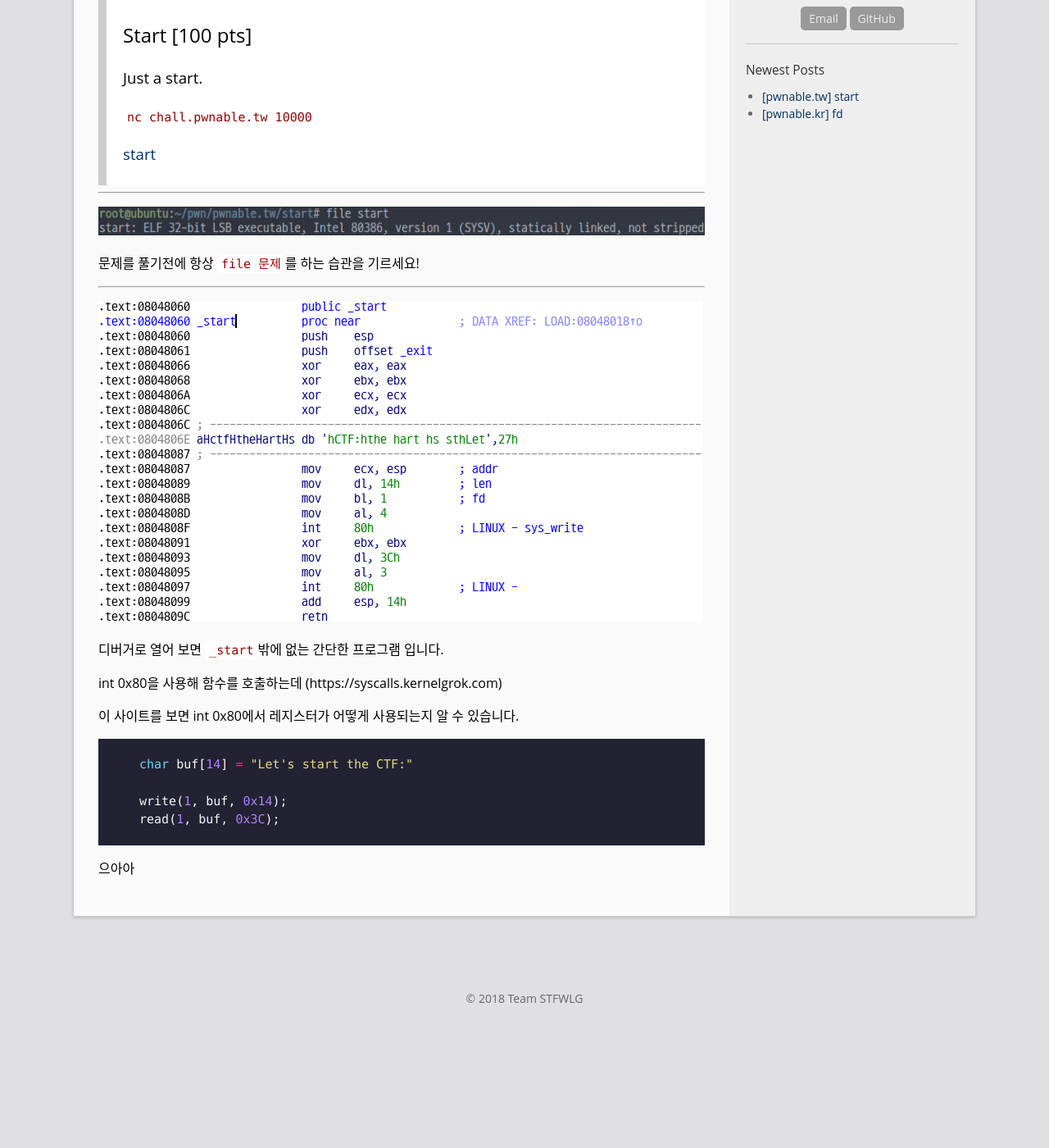
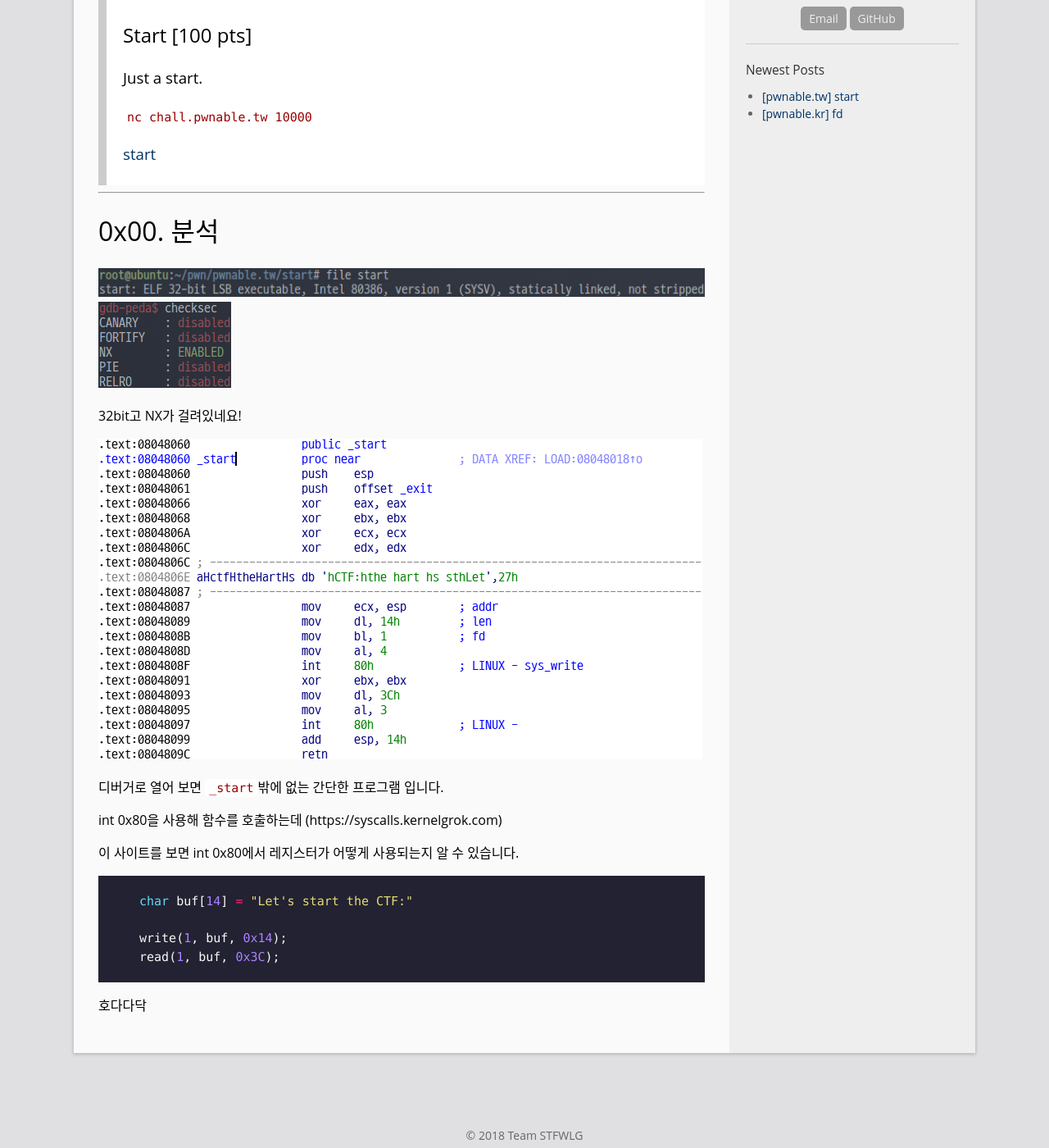
Before and after one commit to UnKN0wnName/stfwlg.github.io, a Jekyll site: the page built from _posts/2018-05-25-[pwnable.tw]_start.md, in a window 1280 px wide and 1400 px high, scrolled down 299 px. Shown: the whole window at 82% size. Built offline with Jekyll 4.4.1, drawn with Linux system fonts in a browser that asks for light colours; before the commit the page ends 1587 px from its top, so only the background shows below that.

Commit message:
pwnable.tw start

````diff
--- a/_posts/2018-05-25-[pwnable.tw]_start.md
+++ b/_posts/2018-05-25-[pwnable.tw]_start.md
@@ -12,25 +12,23 @@ tags: rotles98
 
 
 ---
+# 0x00. 분석
 
 
 ![file](/img/pwnable.tw/start/01.png)
+![checksec](/img/pwnable.tw/start/02.png)
+
+32bit고 NX가 걸려있네요!
 
 
-문제를 풀기전에 항상 `file 문제`를 하는 습관을 기르세요!
 
 
----
-
-
-![disassemble](/img/pwnable.tw/start/02.png)
+![disassemble](/img/pwnable.tw/start/03.png)
 
 
 디버거로 열어 보면 `_start`밖에 없는 간단한 프로그램 입니다.
 
-
 int 0x80을 사용해 함수를 호출하는데 (https://syscalls.kernelgrok.com)
-
 
 이 사이트를 보면 int 0x80에서 레지스터가 어떻게 사용되는지 알 수 있습니다.
 
@@ -41,6 +39,4 @@ char buf[14] = "Let's start the CTF:"
 write(1, buf, 0x14);
 read(1, buf, 0x3C);
 ```
-
-
-으아아
+호다다닥
````
Also changed, not shown: img/pwnable.tw/start/02.png, img/pwnable.tw/start/03.png (added).
